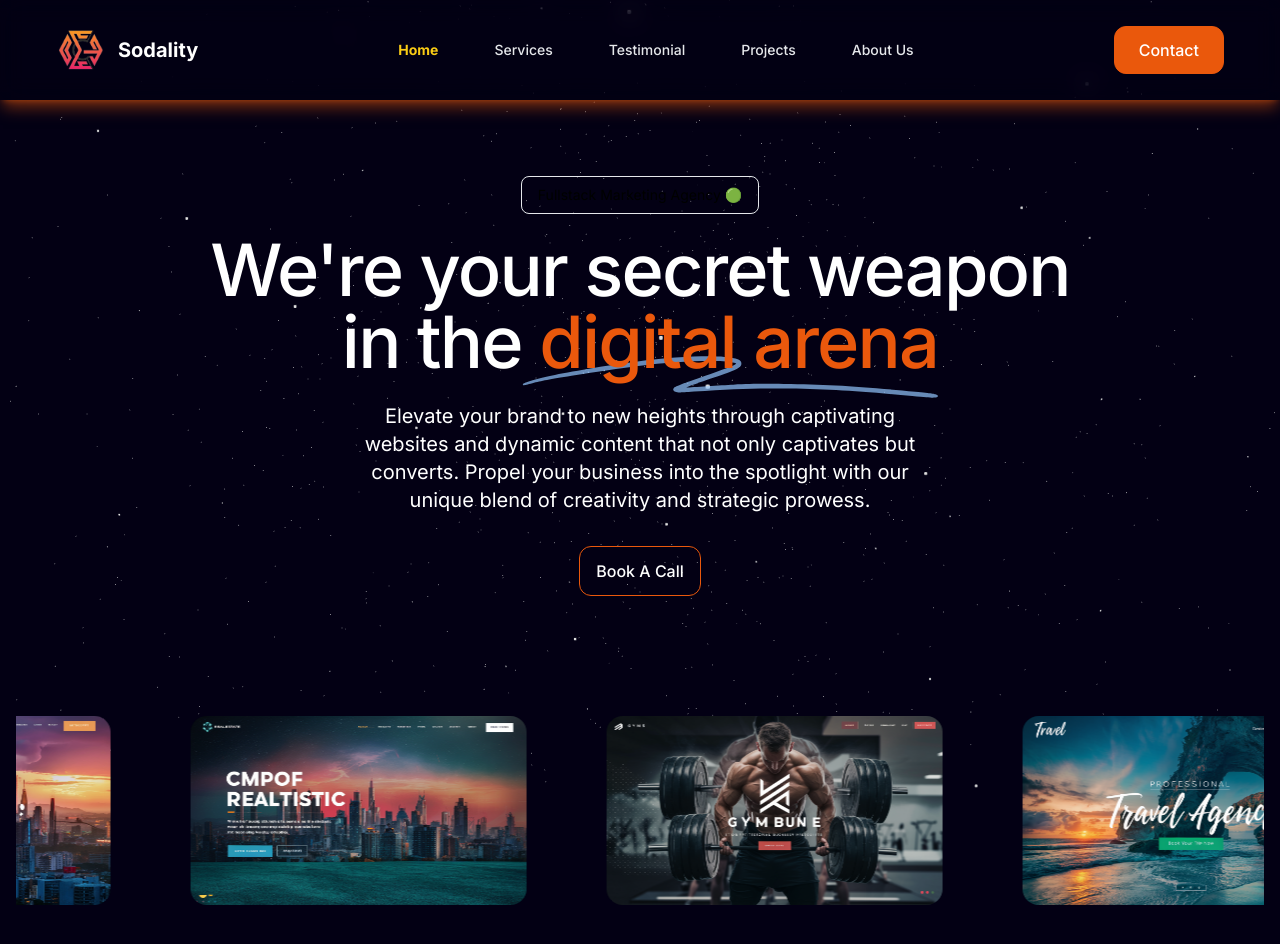
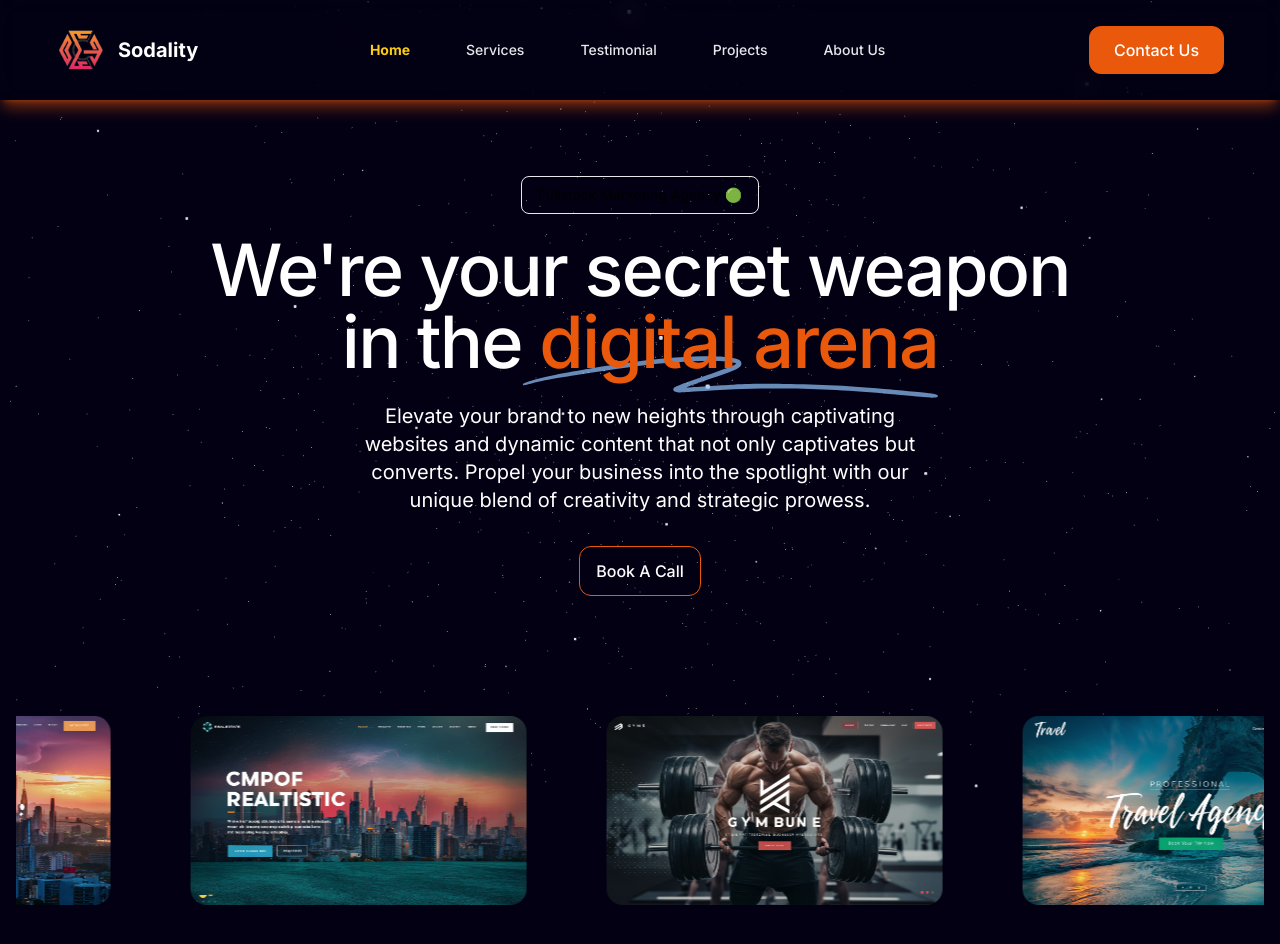
Before and after one commit to MrAlaminH/Kuba-Agency, a Next.js app: page / in a window 1280 px wide. Shown: the top 944 px of the page. Built offline with nearby package versions, Linux system fonts and the light colour scheme; a web font is replaced by a local one.

Commit message:
minor-fix

```diff
--- a/components/main/Navbar.tsx
+++ b/components/main/Navbar.tsx
@@ -100,6 +100,15 @@ const Navbar = () => {
                 About Us
               </a>
             </li>
+            <li>
+            <Link
+            href="https://cal.com/mralamin/30min"
+            target="_blank"
+            className="md:hidden block py-2 rounded-xl border border-orange-600 bg-orange-600 px-6 font-medium text-white hover:bg-gray-800"
+          >
+            Contact Us
+          </Link>
+            </li>
           </ul>
         </div>
         <div className="hidden md:flex">
@@ -108,7 +117,7 @@ const Navbar = () => {
             target="_blank"
             className="inline-flex h-12 items-center justify-center rounded-xl border border-orange-600 bg-orange-600 px-6 font-medium text-white hover:bg-gray-800"
           >
-            Contact
+            Contact Us
           </Link>
         </div>
       </div>
--- a/components/main/Services.tsx
+++ b/components/main/Services.tsx
@@ -4,7 +4,7 @@ import { CardHoverEffectDemo } from "./snippets/card-hover-effect-snippet";
 
 const Services = () => {
   return (
-    <div className="max-w-5xl mx-auto py-20">
+    <div id="Services" className="max-w-5xl mx-auto py-20">
       <div
         className="font-bold text-4xl pb-5 md:text-5xl text-center
 //          bg-clip-text text-transparent bg-gradient-to-r from-amber-500 to-pink-500 bg-opacity-50 mt-20"
```
